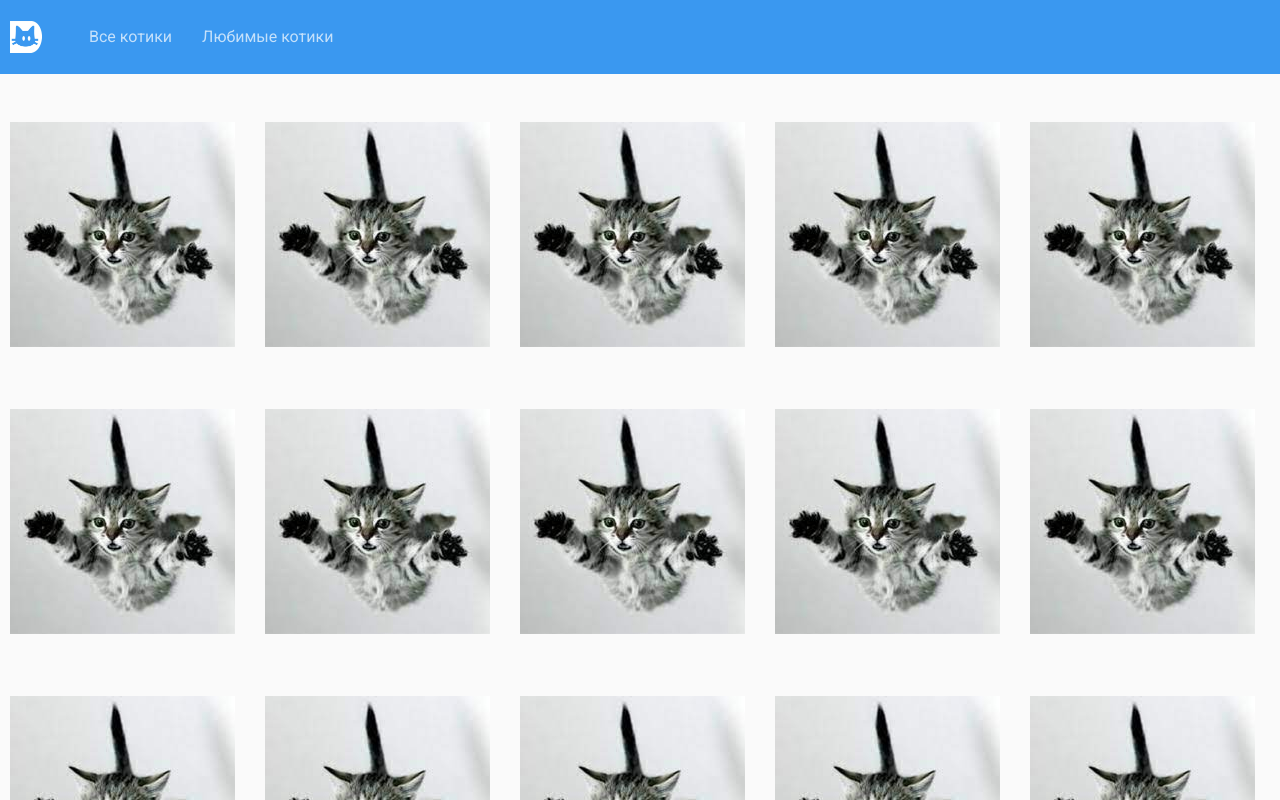
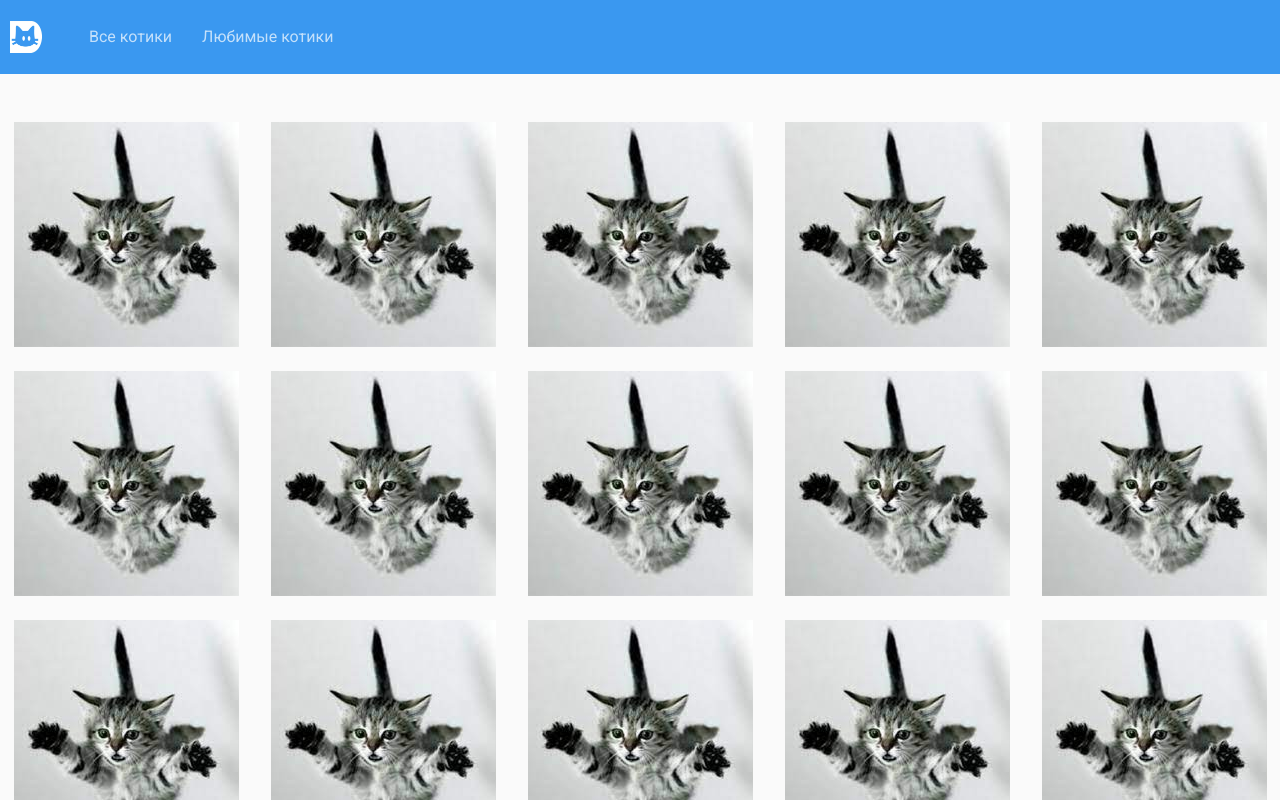
Before and after one commit to Ze40/cats-pin, a React (Vite) app in the folder front/: page /all-cats in a window 1280 px wide. Shown: the top 800 px of the page. Built offline with nearby package versions, Linux system fonts and the light colour scheme.

Commit message:
style(TheCardViewer): make responsibility

```diff
--- a/front/src/feat/TheCatsViewer/ui/style.module.scss
+++ b/front/src/feat/TheCatsViewer/ui/style.module.scss
@@ -1,6 +1,10 @@
 .viewer {
   display: grid;
-  grid-template-columns: repeat(5, 1fr);
-  row-gap: 32px;
-  justify-content: space-between;
+  grid-template-columns: repeat(auto-fill, 225px);
+  gap: 32px;
+  justify-content: center;
+
+  @media (max-width: 1300px) {
+    row-gap: 24px;
+  }
 }
--- a/front/src/pages/index-page/index.tsx
+++ b/front/src/pages/index-page/index.tsx
@@ -1,7 +1,7 @@
 import { Navigate } from "react-router";
 
 const IndexPage = () => {
-  const isAuth = false; //Заглушка
+  const isAuth = true; //Заглушка
   return <main>{!isAuth ? <Navigate to={"/login"} /> : <Navigate to={"/all-cats"} />}</main>;
 };
 
--- a/front/src/shared/ui/cat-card/style.module.scss
+++ b/front/src/shared/ui/cat-card/style.module.scss
@@ -1,9 +1,10 @@
 .imgBox {
   aspect-ratio: 1 / 1;
-  width: 255px;
+
   position: relative;
 }
 
 .img {
   object-fit: contain;
+  width: 100%;
 }
```
